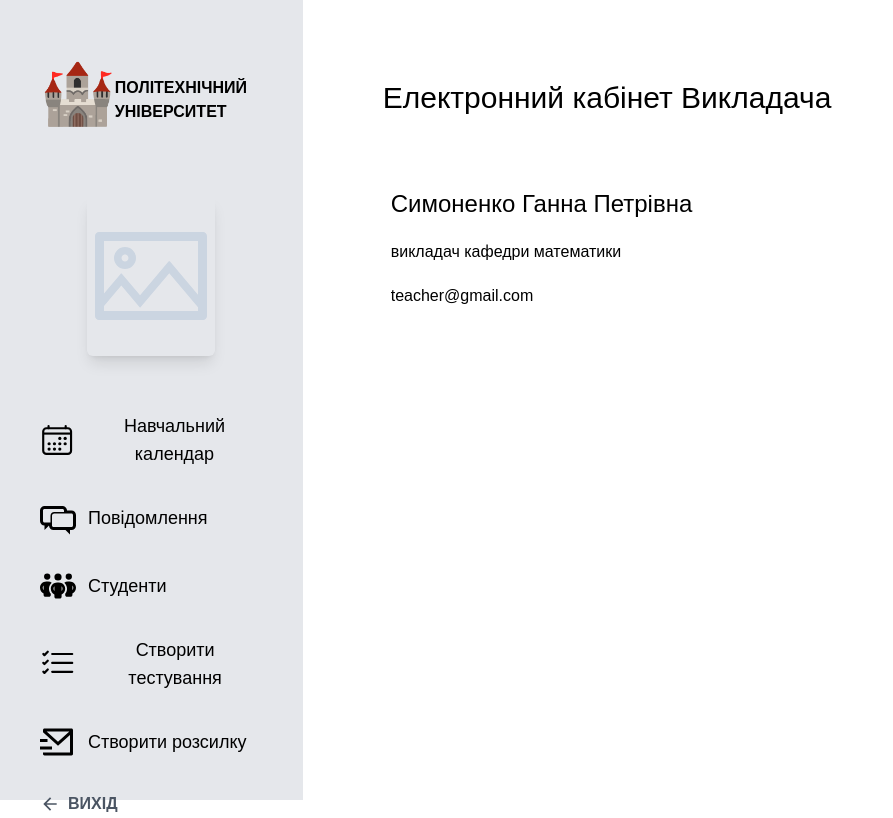
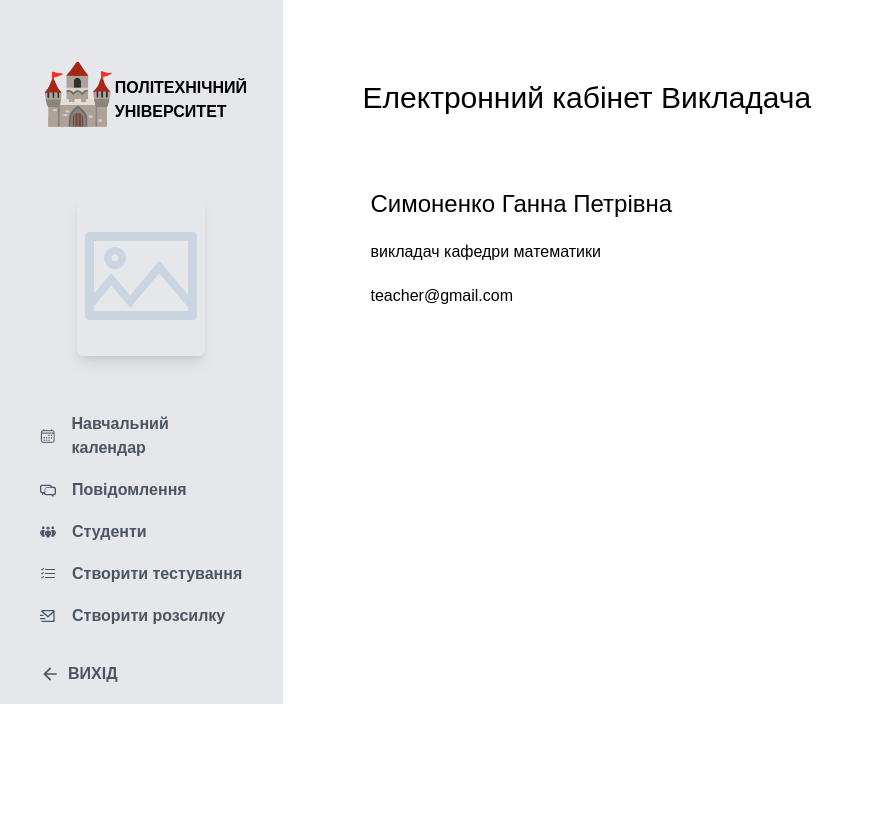
Before and after one commit to ClydeUrov/code-reapers-project-2, a React (Create React App) app: page /profile in a window 1280 px wide. Shown: the whole page, without its empty margins (0-893 px from the left). Built offline with nearby package versions, Linux system fonts and the light colour scheme.

Commit message:
create navLinks

```diff
--- /dev/null
+++ b/src/components/NavLinks.jsx
@@ -0,0 +1,19 @@
+function NavLinks({ list = [] }) {
+  return (
+    <nav>
+      <ul className="flex flex-col gap-y-4">
+        {list.map((el, i) => (
+          <li
+            key={i}
+            className="styledLi flex gap-x-4 items-center "
+            onClick={el.onClick}
+          >
+            {el.icon} <span>{el.text}</span>
+          </li>
+        ))}
+      </ul>
+    </nav>
+  );
+}
+
+export default NavLinks;
--- a/src/components/Student/NavLinks.jsx
+++ /dev/null
@@ -1,23 +0,0 @@
-import { FaCalendarAlt } from "react-icons/fa";
-import { TiMessages } from "react-icons/ti";
-
-const links = {
-  calendar: {
-    text: "Навчальний календар",
-    icon: <FaCalendarAlt />,
-  },
-  messages: {
-    text: "Повідомлення",
-    icon: <TiMessages />,
-  },
-};
-
-function NavLinks() {
-  return (
-    <nav>
-      <ul></ul>
-    </nav>
-  );
-}
-
-export default NavLinks;
--- /dev/null
+++ b/src/data/linksForStudent.js
@@ -0,0 +1,33 @@
+import { IoCalendarOutline } from "react-icons/io5";
+import { TiMessages } from "react-icons/ti";
+import { IoBarChart } from "react-icons/io5";
+import { LiaChalkboardTeacherSolid } from "react-icons/lia";
+import { FaListCheck } from "react-icons/fa6";
+
+export const linksForStudent = [
+  {
+    text: "Навчальний календар",
+    icon: <IoCalendarOutline />,
+    onClick: () => console.log("!!!!!!!!!!"),
+  },
+  {
+    text: "Повідомлення",
+    icon: <TiMessages />,
+    onClick: () => console.log("!!!!!!!!!!"),
+  },
+  {
+    text: "Аналіз успішності",
+    icon: <IoBarChart />,
+    onClick: () => console.log("!!!!!!!!!!"),
+  },
+  {
+    text: "Аналіз відвідуваності",
+    icon: <LiaChalkboardTeacherSolid />,
+    onClick: () => console.log("!!!!!!!!!!"),
+  },
+  {
+    text: "Пройти тестування",
+    icon: <FaListCheck />,
+    onClick: () => console.log("!!!!!!!!!!"),
+  },
+];
--- /dev/null
+++ b/src/data/linksForTeacers.js
@@ -0,0 +1,33 @@
+import { BsListCheck } from "react-icons/bs";
+import { FaPeopleGroup } from "react-icons/fa6";
+import { IoCalendarOutline } from "react-icons/io5";
+import { RiMailSendLine } from "react-icons/ri";
+import { TiMessages } from "react-icons/ti";
+
+export const linksForTeachers = [
+  {
+    text: "Навчальний календар",
+    icon: <IoCalendarOutline />,
+    onClick: () => console.log("!!!!!!!!!!"),
+  },
+  {
+    text: "Повідомлення",
+    icon: <TiMessages />,
+    onClick: () => console.log("!!!!!!!!!!"),
+  },
+  {
+    text: "Студенти",
+    icon: <FaPeopleGroup />,
+    onClick: () => console.log("!!!!!!!!!!"),
+  },
+  {
+    text: "Створити тестування",
+    icon: <BsListCheck />,
+    onClick: () => console.log("!!!!!!!!!!"),
+  },
+  {
+    text: "Створити розсилку",
+    icon: <RiMailSendLine />,
+    onClick: () => console.log("!!!!!!!!!!"),
+  },
+];
--- a/src/pages/Home.jsx
+++ b/src/pages/Home.jsx
@@ -3,7 +3,7 @@
 // import Modal from "../components/Modal";
 // import { errorToast, infoToast, successToast } from "../helpers/toasters";
 
-import NavLinks from "../components/Student/NavLinks";
+import NavLinks from "../components/NavLinks";
 
 const Home = () => {
   // const [isModalOpen, setIsModalOpen] = useState(false);
--- a/src/pages/UserPage.jsx
+++ b/src/pages/UserPage.jsx
@@ -1,23 +1,24 @@
 import { useState } from "react";
 import { IoMdArrowBack } from "react-icons/io";
 import Logo from "../components/Logo";
-import TeachersItems from "../components/TeachersItems";
 import { AiOutlinePicture } from "react-icons/ai";
+import NavLinks from "../components/NavLinks";
+import { linksForStudent } from "../data/linksForStudent";
+import { linksForTeachers } from "../data/linksForTeacers";
 
 const UserPage = () => {
   const [userData, setUserData] = useState({
     fullName: "Симоненко Ганна Петрівна",
     position: "викладач кафедри математики",
     email: "teacher@gmail.com",
-    state: "Teacher"
+    state: "Teacher",
+    // state: "Student",
   });
 
-  const handleLogout = () => {
-
-  }
+  const handleLogout = () => {};
 
   return (
-    <div className="flex h-[100vh]">
+    <div className="flex h-full">
       <div className="flex flex-col gap-8 pt-6 px-10 bg-gray-200 ">
         <div className="my-10">
           <Logo />
@@ -25,10 +26,11 @@ const UserPage = () => {
         <div className="w-full flex justify-center mb-6">
           <AiOutlinePicture className="h-40 min-w-32 rounded-md border-solid object-fill shadow-lg text-slate-300" />
         </div>
-        {userData.state === "Student" ?
-          <></>
-          : <TeachersItems />
-        }
+        {userData.state === "Student" ? (
+          <NavLinks list={linksForStudent} />
+        ) : (
+          <NavLinks list={linksForTeachers} />
+        )}
         <span
           className="styledLi mb-4 mr-6 flex items-center gap-2 mt-auto"
           onClick={handleLogout}
@@ -41,25 +43,23 @@ const UserPage = () => {
       </div>
       <article className="w-4/5">
         <div className="mb-12 ml-12 mt-14 flex items-center justify-between px-8 pt-6">
-          <h1 className="text-3xl font-normal">{userData.state === "Student" ? "Електронний кабінет Студента" : "Електронний кабінет Викладача"}</h1>
+          <h1 className="text-3xl font-normal">
+            {userData.state === "Student"
+              ? "Електронний кабінет Студента"
+              : "Електронний кабінет Викладача"}
+          </h1>
         </div>
 
         <section className="flex gap-12 py-4 pl-16">
           <div className="flex flex-col justify-center gap-1 ">
-            <span className="text-2xl px-6 py-2">
-              {userData.fullName}
-            </span>
-            <span className="px-6 py-2">
-              {userData.position}
-            </span>
-            <span className="rounded-full  px-6 py-2">
-              {userData.email}
-            </span>
+            <span className="text-2xl px-6 py-2">{userData.fullName}</span>
+            <span className="px-6 py-2">{userData.position}</span>
+            <span className="rounded-full  px-6 py-2">{userData.email}</span>
           </div>
         </section>
       </article>
     </div>
-  )
-}
+  );
+};
 
 export default UserPage;
```
Lines whose indentation alone changed are shown as unchanged.
